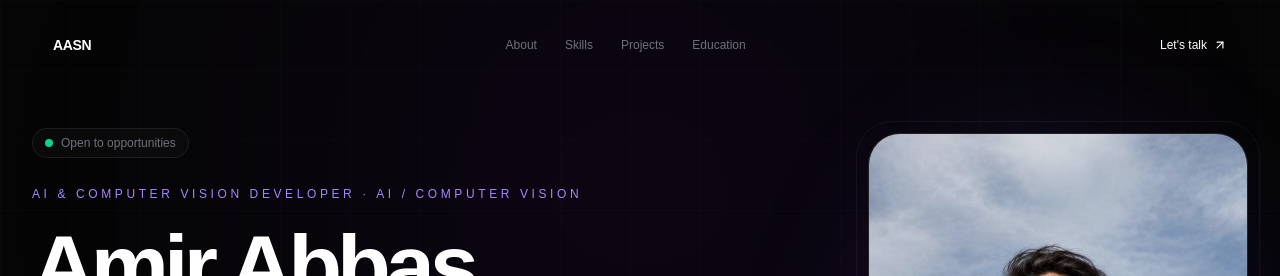
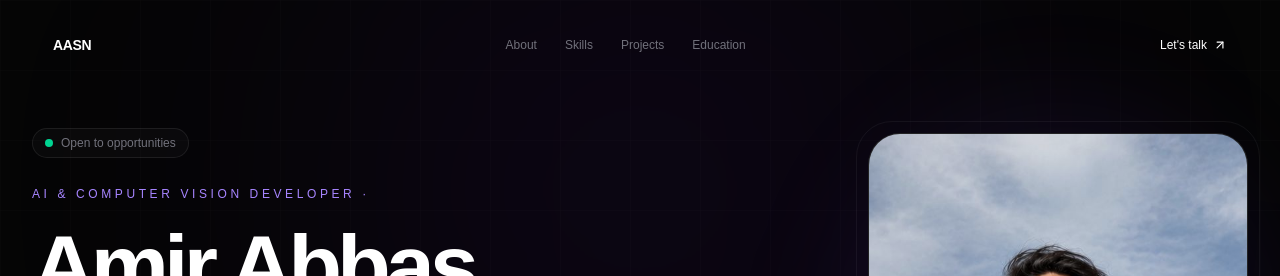
Before and after one commit to amirabbas-salari/portfolio, a Next.js app: page / in a window 1280 px wide. Shown: the top 276 px of the page. Built offline with nearby package versions, Linux system fonts and the light colour scheme.

Commit message:
Update profile.ts

```diff
--- a/src/data/profile.ts
+++ b/src/data/profile.ts
@@ -5,7 +5,7 @@ export const profile = {
 
   role: "AI & Computer Vision Developer",
 
-  focus: "AI / Computer Vision",
+  // focus: "AI / Computer Vision",
 
   tagline:
     "Building intelligent AI systems and scalable full-stack applications.",
```
